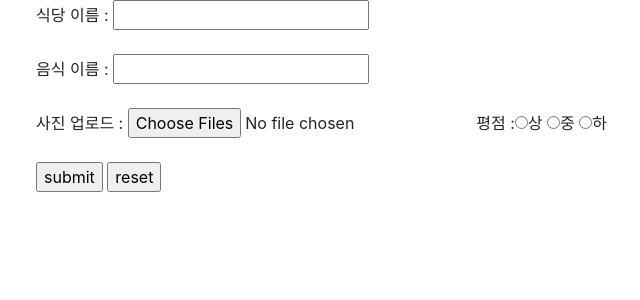
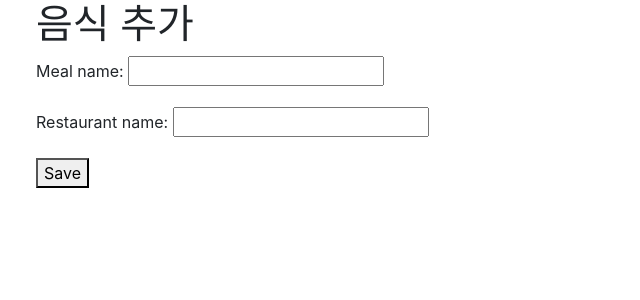
Before and after one commit to jso4967/Eateat, a Django app: page /meals/create/ in a window 1280 px wide. Shown: the part 56-356 px from the top of the page, without its empty margins (49-689 px from the left). Run offline with Django 3.2, Linux system fonts and the light colour scheme; some libraries are stand-ins or nearby versions.

Commit message:
Update meal_form.html
Change form into django form

```diff
--- a/meals/templates/meals/meal_form.html
+++ b/meals/templates/meals/meal_form.html
@@ -1,17 +1,24 @@
 {% extends 'base.html' %}
 {% block body_block %}
-    <form action = "#" accept-charset="utf-8" name = "food_info" method = "get">
+    <h1>음식 추가</h1>
 
-               식당 이름 : <input type="text" name="food_name"required><br></br>
-               음식 이름 : <input type = "text" name = "name" required/><br></br>
+    <form method="POST">
+        {% csrf_token %}
+        {{ form.as_p }}
+        <button type="submit">Save</button>
+    </form>
+    <!--<form action = "#" accept-charset="utf-8" name = "food_info" method = "get">-->
 
-               사진 업로드 : <input type="file" multiple accept='image/*|audio/*|video/*' >
+               <!--식당 이름 : <input type="text" name="food_name"required><br></br>-->
+               <!--음식 이름 : <input type = "text" name = "name" required/><br></br>-->
 
-               평점 :<input type="radio" name="food" >상
-                    <input type="radio" name="food" >중
-                    <input type="radio" name="food" >하 <br></br>
+               <!--사진 업로드 : <input type="file" multiple accept='image/*|audio/*|video/*' >-->
 
-               <input type = "submit" value = "submit"/>
-               <input type = "reset" value = "reset"/><br><br>
-    </form>
+               <!--평점 :<input type="radio" name="food" >상-->
+                    <!--<input type="radio" name="food" >중-->
+                    <!--<input type="radio" name="food" >하 <br></br>-->
+
+               <!--<input type = "submit" value = "submit"/>-->
+               <!--<input type = "reset" value = "reset"/><br><br>-->
+    <!--</form>-->
 {% endblock %}
```
